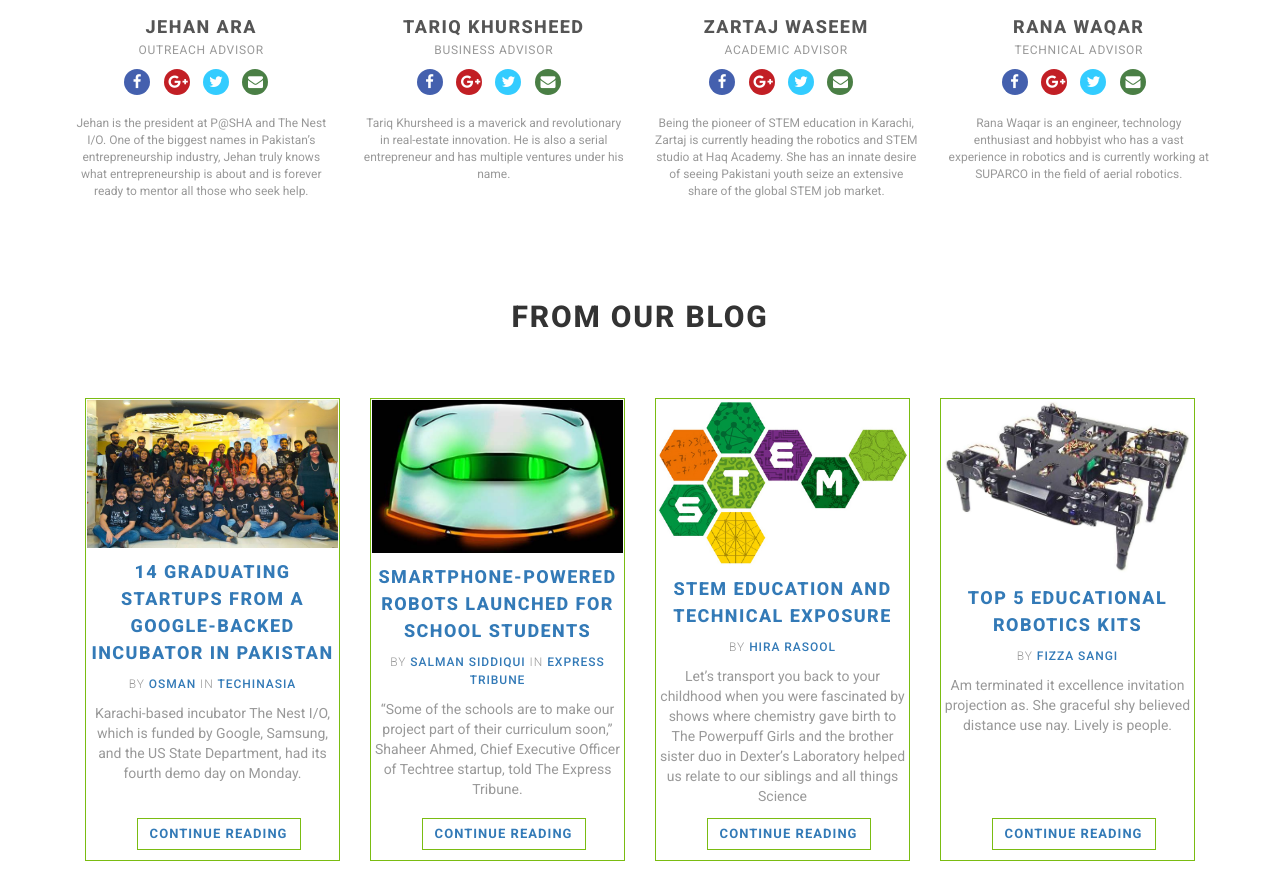
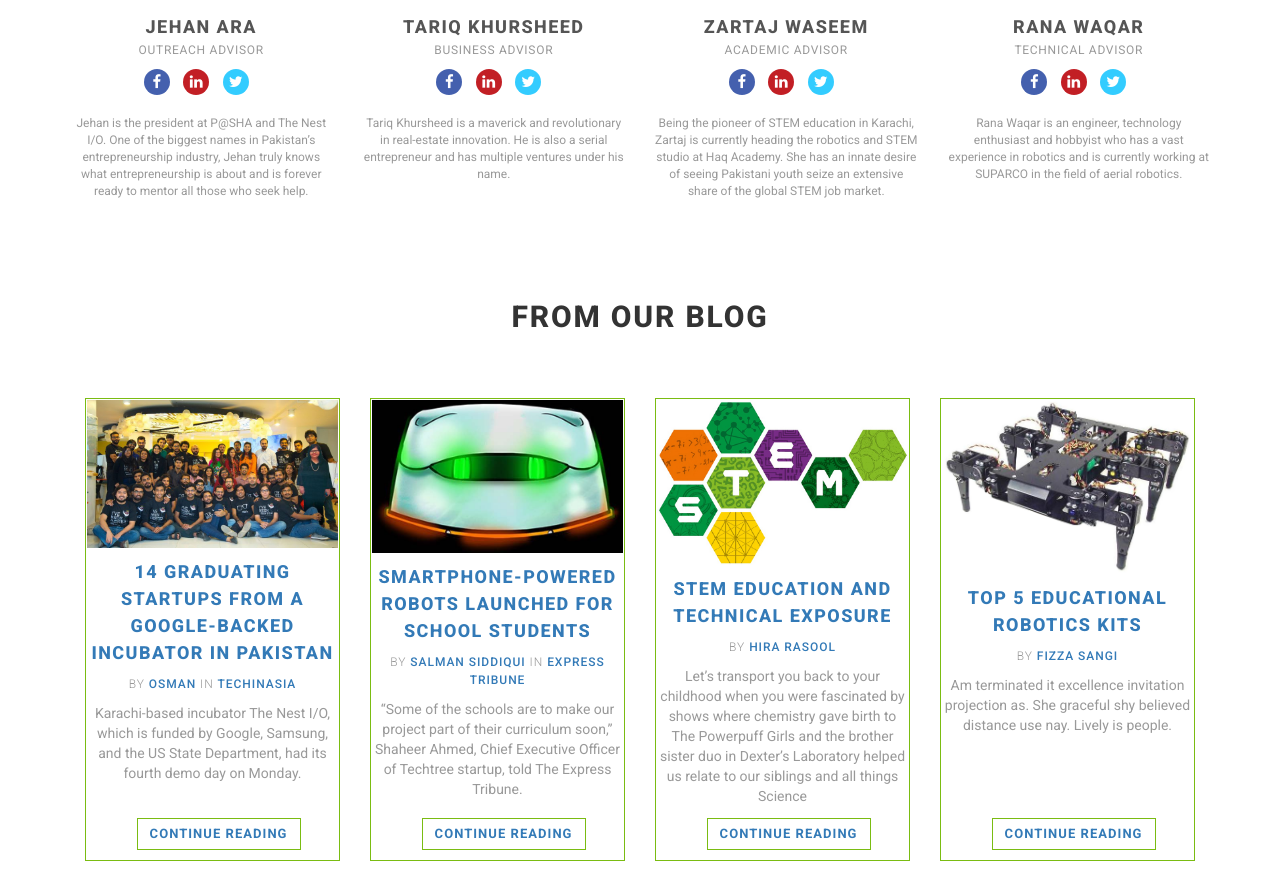
Before and after one commit to waleed316/Techtree, a plain HTML site: page index.html in a window 1280 px wide. Shown: the part 1654-2523 px from the top of the page. Drawn offline with nearby package versions, Linux system fonts and the light colour scheme.

Commit message:
testimonials 2

```diff
--- a/index.html
+++ b/index.html
@@ -459,10 +459,10 @@ Until we can instill the passion and vision of <strong>S.T.E.M</strong> educatio
                                 <h3><a >Jehan Ara</a></h3>
                                 <p class="role">Outreach Advisor</p>
                                 <div class="social">
-                                    <a href="#" class="external facebook" data-animate-hover="pulse"><i class="fa fa-facebook"></i></a>
-                                    <a href="#" class="external gplus" data-animate-hover="pulse"><i class="fa fa-google-plus"></i></a>
-                                    <a href="#" class="external twitter" data-animate-hover="pulse"><i class="fa fa-twitter"></i></a>
-                                    <a href="#" class="email" data-animate-hover="pulse"><i class="fa fa-envelope"></i></a>
+                                    <a href="https://www.facebook.com/jehan.ara" class="external facebook" data-animate-hover="pulse"><i class="fa fa-facebook"></i></a>
+                                    <a href="https://www.linkedin.com/in/jehanara/" class="external gplus" data-animate-hover="pulse"><i class="fa fa-linkedin" aria-hidden="true"></i></a>
+                                    <a href="https://twitter.com/jehan_ara" class="external twitter" data-animate-hover="pulse"><i class="fa fa-twitter"></i></a>
+                                    <!-- <a href="#" class="email" data-animate-hover="pulse"><i class="fa fa-envelope"></i></a> -->
                                 </div>
                                 <div class="text">
                                     <p>Jehan is the president at P@SHA and The Nest I/O. One of the biggest names in Pakistan’s entrepreneurship industry, Jehan truly knows what entrepreneurship is about and is forever ready to mentor all those who seek help.</p>
@@ -481,10 +481,10 @@ Until we can instill the passion and vision of <strong>S.T.E.M</strong> educatio
                                 <p class="role">Business Advisor</p>
 
                                 <div class="social">
-                                    <a href="#" class="external facebook" data-animate-hover="pulse"><i class="fa fa-facebook"></i></a>
-                                    <a href="#" class="external gplus" data-animate-hover="pulse"><i class="fa fa-google-plus"></i></a>
-                                    <a href="#" class="external twitter" data-animate-hover="pulse"><i class="fa fa-twitter"></i></a>
-                                    <a href="#" class="email" data-animate-hover="pulse"><i class="fa fa-envelope"></i></a>
+                                    <a href="https://www.facebook.com/tkotariqkhursheed" class="external facebook" data-animate-hover="pulse"><i class="fa fa-facebook"></i></a>
+                                    <a href="https://www.linkedin.com/in/tariq-khursheed-3389012a/" class="external gplus" data-animate-hover="pulse"><i class="fa fa-linkedin" aria-hidden="true"></i></a>
+                                    <a href="https://twitter.com/JustAskTariq" class="external twitter" data-animate-hover="pulse"><i class="fa fa-twitter"></i></a>
+                                    <!-- <a href="#" class="email" data-animate-hover="pulse"><i class="fa fa-envelope"></i></a> -->
                                 </div>
                                 <div class="text">
                                     <p>Tariq Khursheed is a maverick and revolutionary in real-estate innovation. He is also a serial entrepreneur and has multiple ventures under his name.</p>
@@ -502,10 +502,10 @@ Until we can instill the passion and vision of <strong>S.T.E.M</strong> educatio
                                 <h3><a >Zartaj Waseem</a></h3>
                                 <p class="role">Academic Advisor</p>
                                 <div class="social">
-                                    <a href="#" class="external facebook" data-animate-hover="pulse"><i class="fa fa-facebook"></i></a>
-                                    <a href="#" class="external gplus" data-animate-hover="pulse"><i class="fa fa-google-plus"></i></a>
-                                    <a href="#" class="external twitter" data-animate-hover="pulse"><i class="fa fa-twitter"></i></a>
-                                    <a href="#" class="email" data-animate-hover="pulse"><i class="fa fa-envelope"></i></a>
+                                    <a href="https://www.facebook.com/zartaj" class="external facebook" data-animate-hover="pulse"><i class="fa fa-facebook"></i></a>
+                                    <a href="https://www.linkedin.com/in/zartaj-waseem-15544021/" class="external gplus" data-animate-hover="pulse"><i class="fa fa-linkedin" aria-hidden="true"></i></a>
+                                    <a href="https://twitter.com/ZartajWaseem" class="external twitter" data-animate-hover="pulse"><i class="fa fa-twitter"></i></a>
+                                    <!-- <a href="#" class="email" data-animate-hover="pulse"><i class="fa fa-envelope"></i></a> -->
                                 </div>
                                 <div class="text">
                                     <p>Being the pioneer of STEM education in Karachi, Zartaj is currently heading the robotics and STEM studio at Haq Academy. She has an innate desire of seeing Pakistani youth seize an extensive share of the global STEM job market.
@@ -524,10 +524,10 @@ Until we can instill the passion and vision of <strong>S.T.E.M</strong> educatio
                                 <h3><a >Rana Waqar</a></h3>
                                 <p class="role">Technical Advisor</p>
                                 <div class="social">
-                                    <a href="#" class="external facebook" data-animate-hover="pulse"><i class="fa fa-facebook"></i></a>
-                                    <a href="#" class="external gplus" data-animate-hover="pulse"><i class="fa fa-google-plus"></i></a>
+                                    <a href="https://www.facebook.com/rana.waqar.50" class="external facebook" data-animate-hover="pulse"><i class="fa fa-facebook"></i></a>
+                                    <a href="https://www.linkedin.com/in/rana-waqar-5608a588/" class="external gplus" data-animate-hover="pulse"><i class="fa fa-linkedin" aria-hidden="true"></i></a>
                                     <a href="#" class="external twitter" data-animate-hover="pulse"><i class="fa fa-twitter"></i></a>
-                                    <a href="#" class="email" data-animate-hover="pulse"><i class="fa fa-envelope"></i></a>
+                                    <!-- <a href="#" class="email" data-animate-hover="pulse"><i class="fa fa-envelope"></i></a> -->
                                 </div>
                                 <div class="text">
                                     <p>Rana Waqar is an engineer, technology enthusiast and hobbyist who has a vast experience in robotics and is currently working at SUPARCO in the field of aerial robotics.</p>
```
